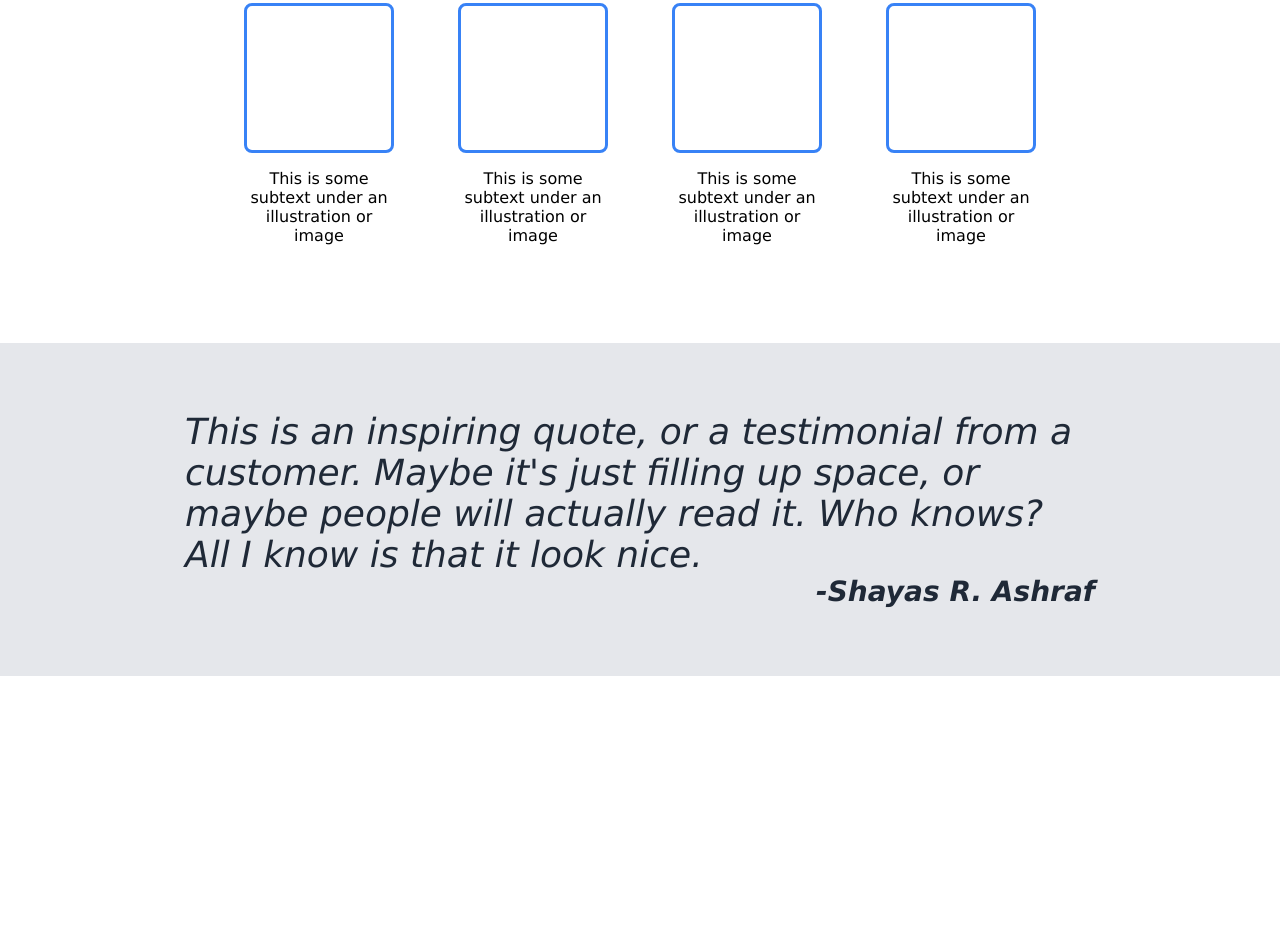
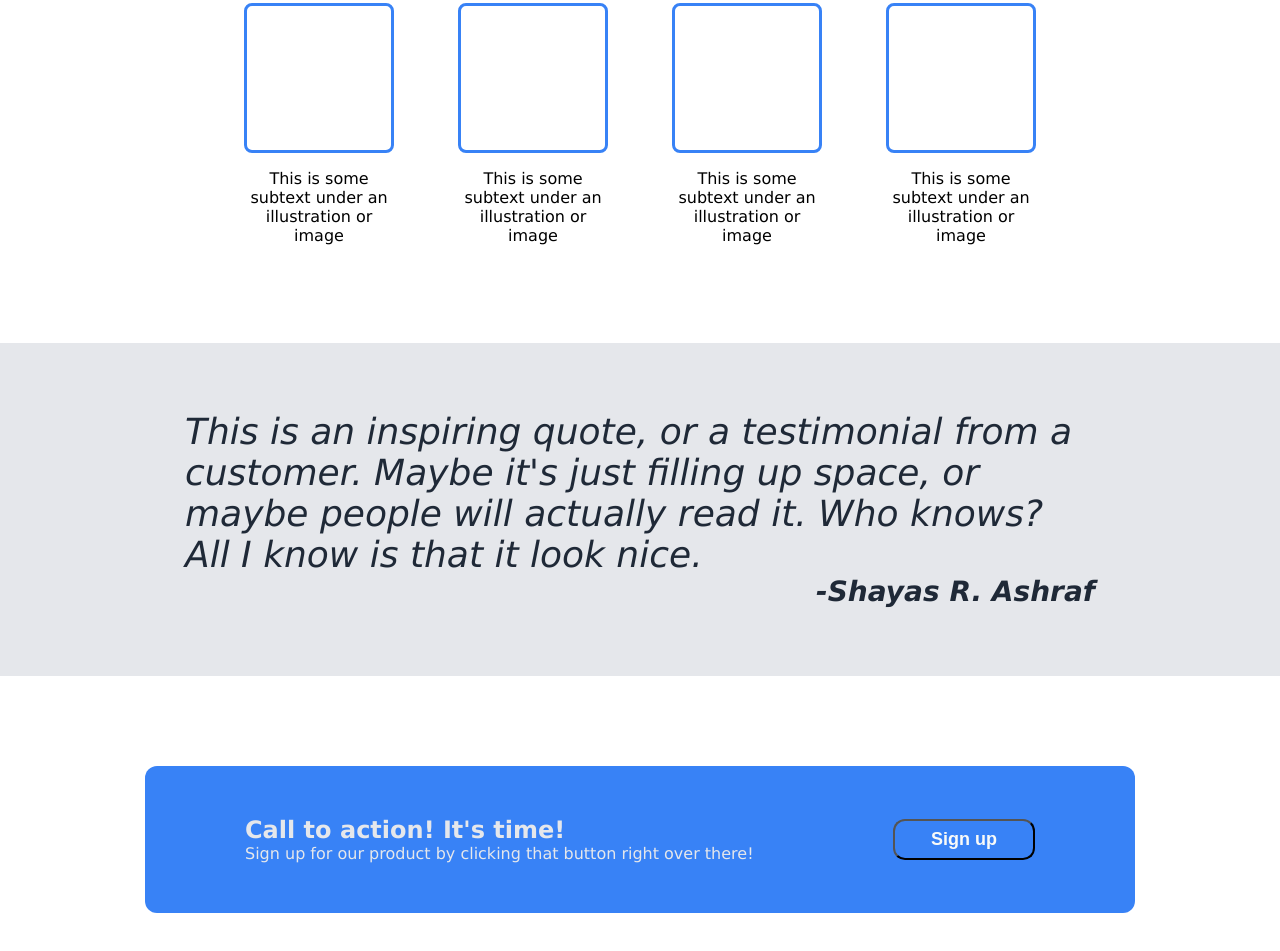
Before and after one commit to shayas-ra/landing-page, a plain HTML site: page index.html in a window 1280 px wide. Shown: the part 667-1618 px from the top of the page. Before the commit the page ends 1343 px from the top, so only its background shows below. Drawn offline with Linux system fonts and the light colour scheme.

Commit message:
Contact Section Created

```diff
--- a/index.html
+++ b/index.html
@@ -58,5 +58,14 @@
     <section class="quote container">
       <blockquote>This is an inspiring quote, or a testimonial from a customer. Maybe it's just filling up space, or maybe people will actually read it. Who knows? All I know is that it look nice.<cite>-Shayas R. Ashraf</cite></blockquote>
     </section>
+    <section class="contact">
+      <div class="left">
+        <h2>Call to action! It's time!</h2>
+        <p>Sign up for our product by clicking that button right over there!</p>
+      </div>
+      <div class="right">
+        <button>Sign up</button>
+      </div>
+    </section>
   </body>
 </html>
--- a/styles/style.css
+++ b/styles/style.css
@@ -4,7 +4,8 @@
 body {
   margin: 0;
   padding: 0;
-    font-family: 'Lucida Sans', 'Lucida Sans Regular', 'Lucida Grande', 'Lucida Sans Unicode', Geneva, Verdana, sans-serif;
+  font-family: "Lucida Sans", "Lucida Sans Regular", "Lucida Grande",
+    "Lucida Sans Unicode", Geneva, Verdana, sans-serif;
 }
 
 .container {
@@ -44,17 +45,18 @@ nav ul li a {
   background-color: #1f2937;
 }
 
-.left, .right {
+.hero .left,
+.hero .right {
   flex: 1;
 }
-.left h2 {
+.hero .left h2 {
   font-size: 48px;
   font-weight: bolder;
   color: #f9faf8;
   padding: 0;
   margin: 0;
 }
-.left p {
+.hero .left p {
   font-size: 18px;
   color: #e5e7eb;
 }
@@ -116,3 +118,18 @@ button {
   font-size: 28px;
   font-weight: bold;
 }
+
+.contact {
+    background-color: #3882f6;
+    color: #e5e7eb;
+    margin: 90px 145px;
+    padding: 50px 100px;
+    display: flex;
+    justify-content: space-between;
+    align-items: center;
+    border-radius: 12px;
+}
+
+.contact h2, .contact p {
+    margin: 0;
+}
```
Lines whose indentation alone changed are shown as unchanged.
